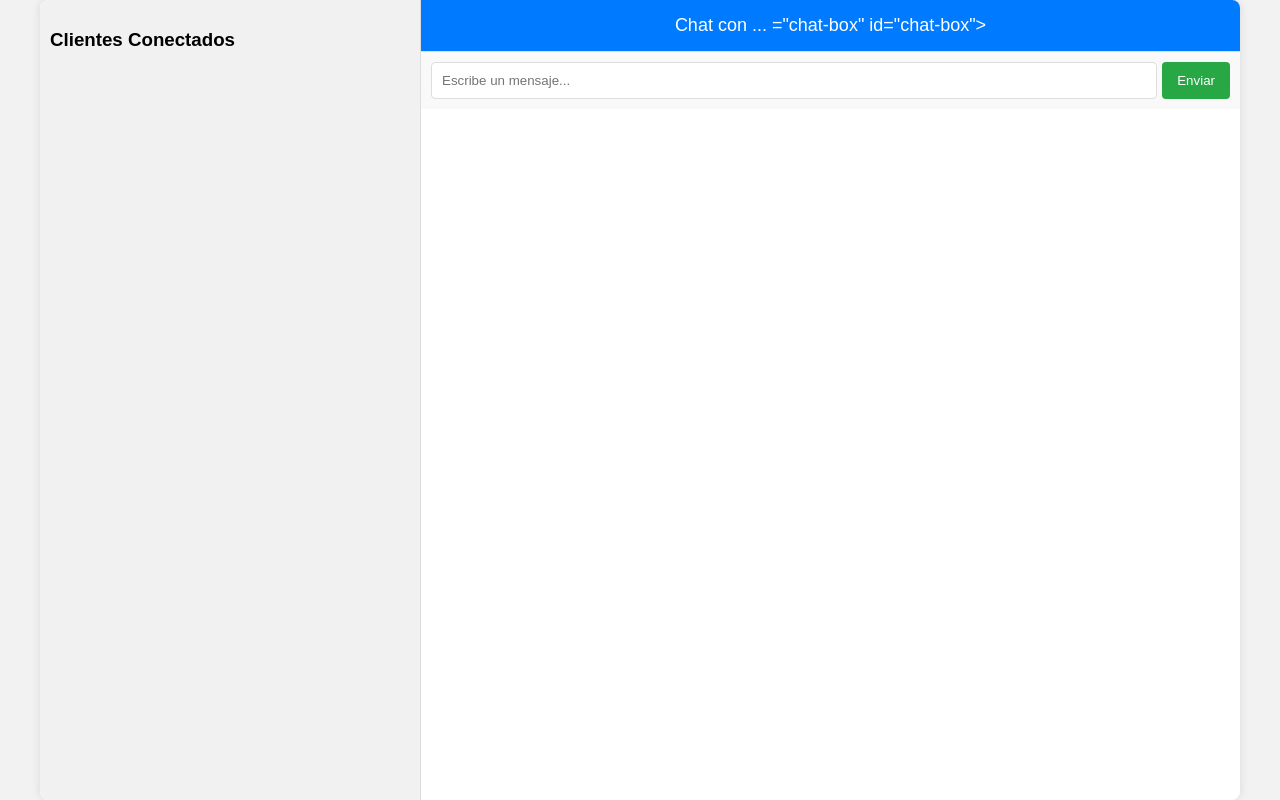
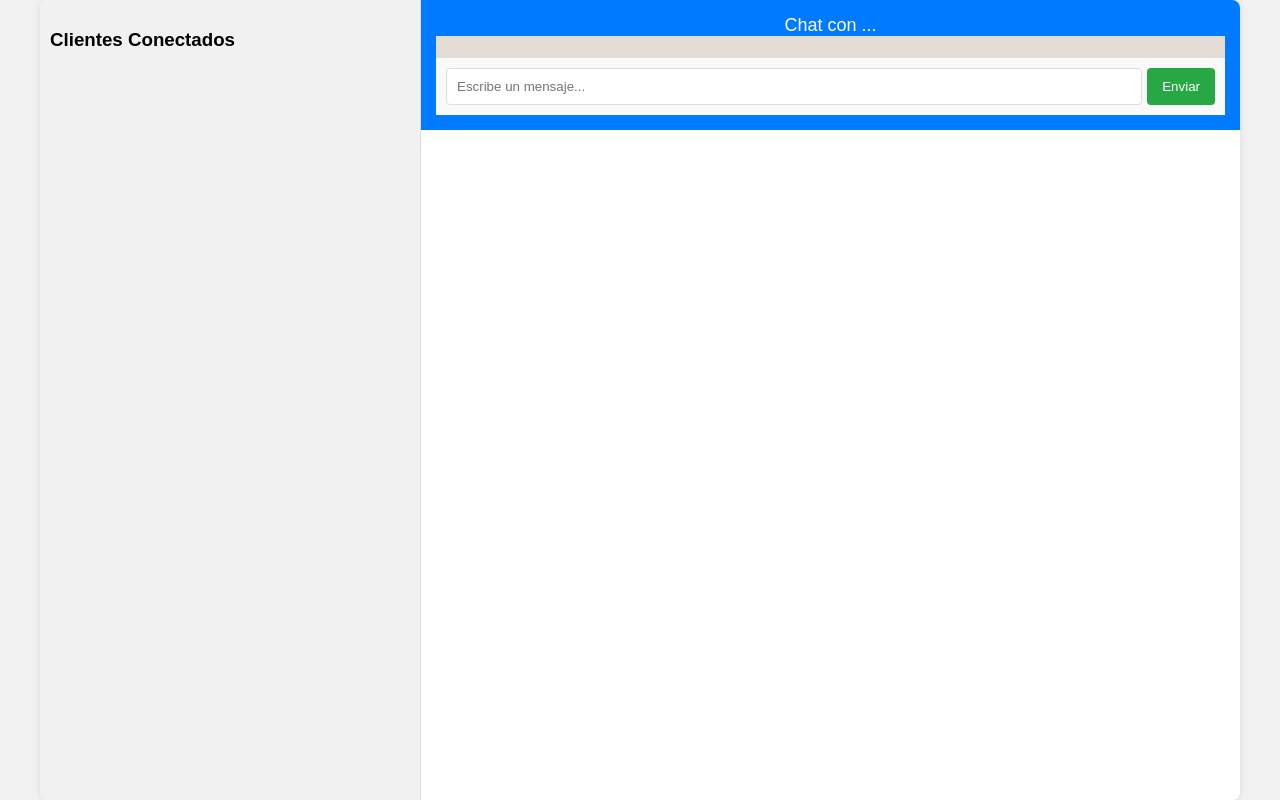
Before and after one commit to Serpens55/ChatbotPrueba2, a Flask app: page /admin in a window 1280 px wide. Run offline with Flask 3, Linux system fonts and the light colour scheme; some libraries are stand-ins or nearby versions.

Commit message:
copilot 3

```diff
--- a/templates/admin.html
+++ b/templates/admin.html
@@ -16,9 +16,8 @@
 
         <!-- Ventana de chat -->
         <div class="chat-window">
-            <div class="chat-header">
-                Chat con <span id="selected-user">...</span>
-           ="chat-box" id="chat-box"></div>
+            <div class="chat-header">Chat con <span id="selected-user">...</span>
+           <div class="chat-box" id="chat-box"></div>
             <div class="chat-input">
                 <input type="text" id="admin-message" placeholder="Escribe un mensaje...">
                 <button id="send-admin">Enviar</button>
```
